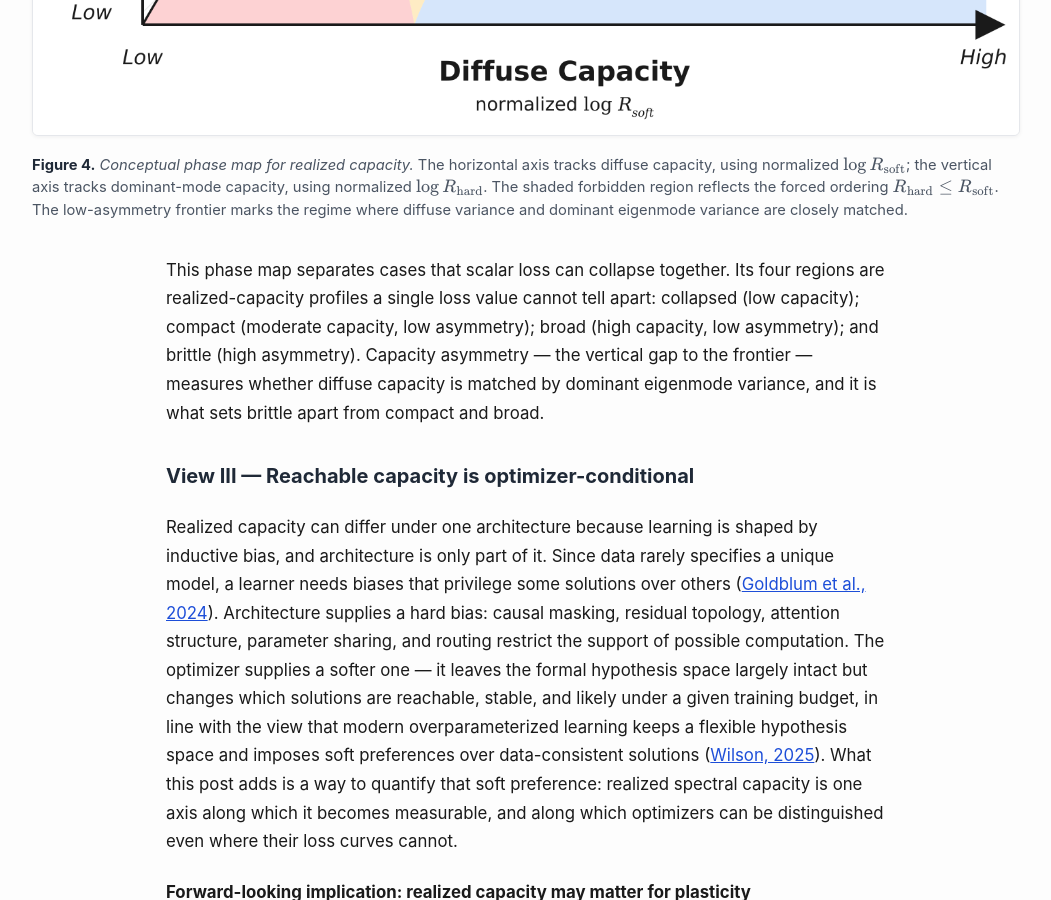
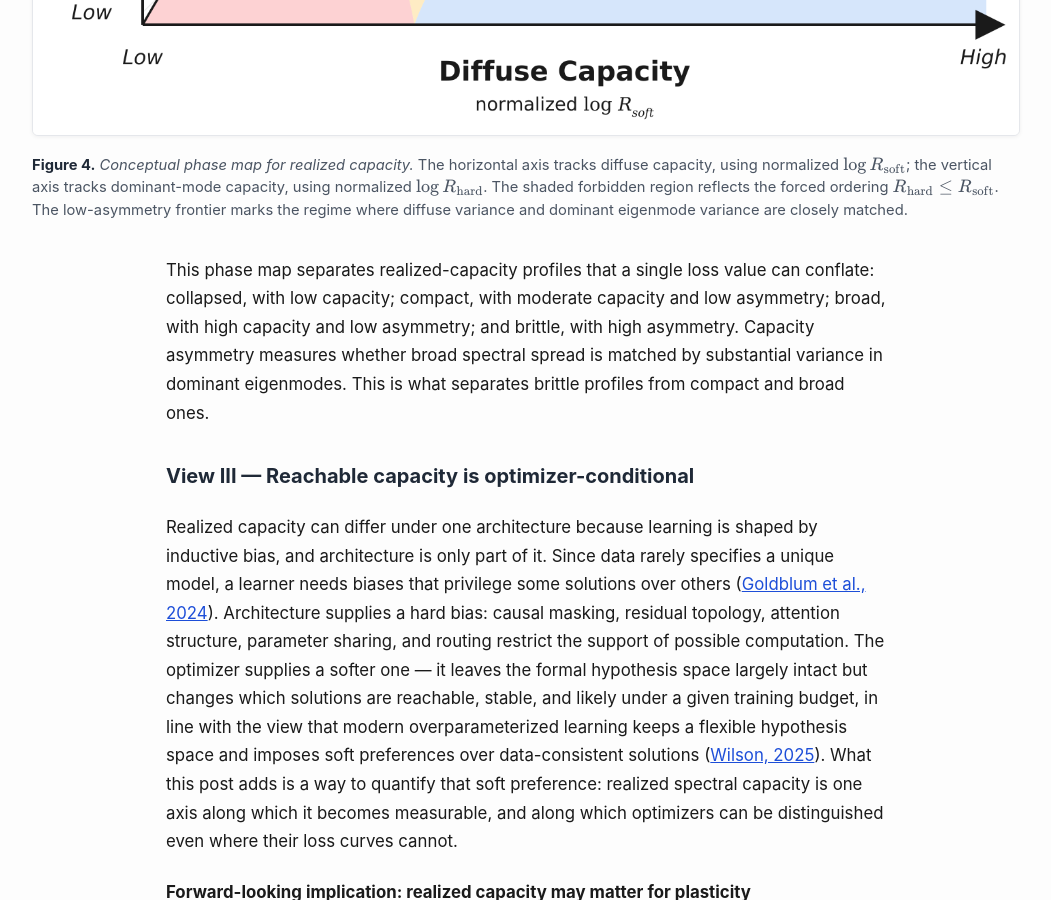
Before and after one commit to optimizer-scaling-laws/optimizer-scaling-laws.github.io, a Jekyll site: the page built from _posts/2026-06-26-architecture-creates-capacity-optimizers-realize-it.md, in a window 1280 px wide and 900 px high, scrolled down 12399 px. Shown: the whole window, without its empty margins (114-1165 px from the left). Built offline with Jekyll 4.4.1, drawn with Linux system fonts in a browser that asks for light colours.

Commit message:
Final update to Reyni Section

```diff
--- a/_posts/2026-06-26-architecture-creates-capacity-optimizers-realize-it.md
+++ b/_posts/2026-06-26-architecture-creates-capacity-optimizers-realize-it.md
@@ -458,7 +458,8 @@ Because $R_{\mathrm{soft}}$ and $R_{\mathrm{hard}}$ are Rényi effective ranks o
   <figcaption><strong>Figure 4.</strong> <em>Conceptual phase map for realized capacity.</em> The horizontal axis tracks diffuse capacity, using normalized $\log R_{\mathrm{soft}}$; the vertical axis tracks dominant-mode capacity, using normalized $\log R_{\mathrm{hard}}$. The shaded forbidden region reflects the forced ordering $R_{\mathrm{hard}} \le R_{\mathrm{soft}}$. The low-asymmetry frontier marks the regime where diffuse variance and dominant eigenmode variance are closely matched.</figcaption>
 </figure>
 
-This phase map separates cases that scalar loss can collapse together. Its four regions are realized-capacity profiles a single loss value cannot tell apart: collapsed (low capacity); compact (moderate capacity, low asymmetry); broad (high capacity, low asymmetry); and brittle (high asymmetry). Capacity asymmetry — the vertical gap to the frontier — measures whether diffuse capacity is matched by dominant eigenmode variance, and it is what sets brittle apart from compact and broad.
+This phase map separates realized-capacity profiles that a single loss value can conflate: collapsed, with low capacity; compact, with moderate capacity and low asymmetry; broad, with high capacity and low asymmetry; and brittle, with high asymmetry. Capacity asymmetry measures whether broad spectral spread is matched by substantial variance in dominant eigenmodes. This is what separates brittle profiles from compact and broad ones.
+
 
 ### View III — Reachable capacity is optimizer-conditional
 {: #view-iii-reachable-capacity-is-optimizer-conditional}
```
